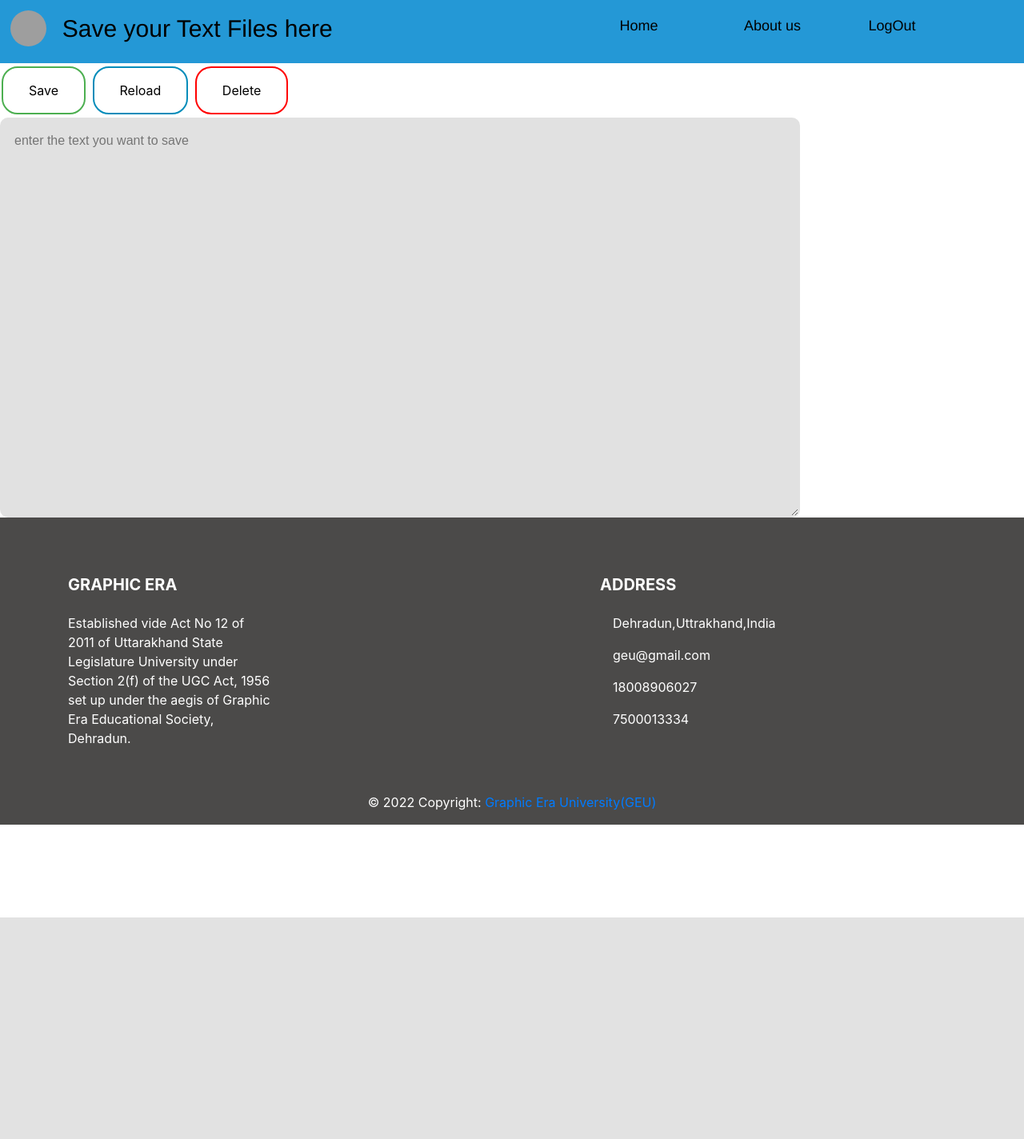
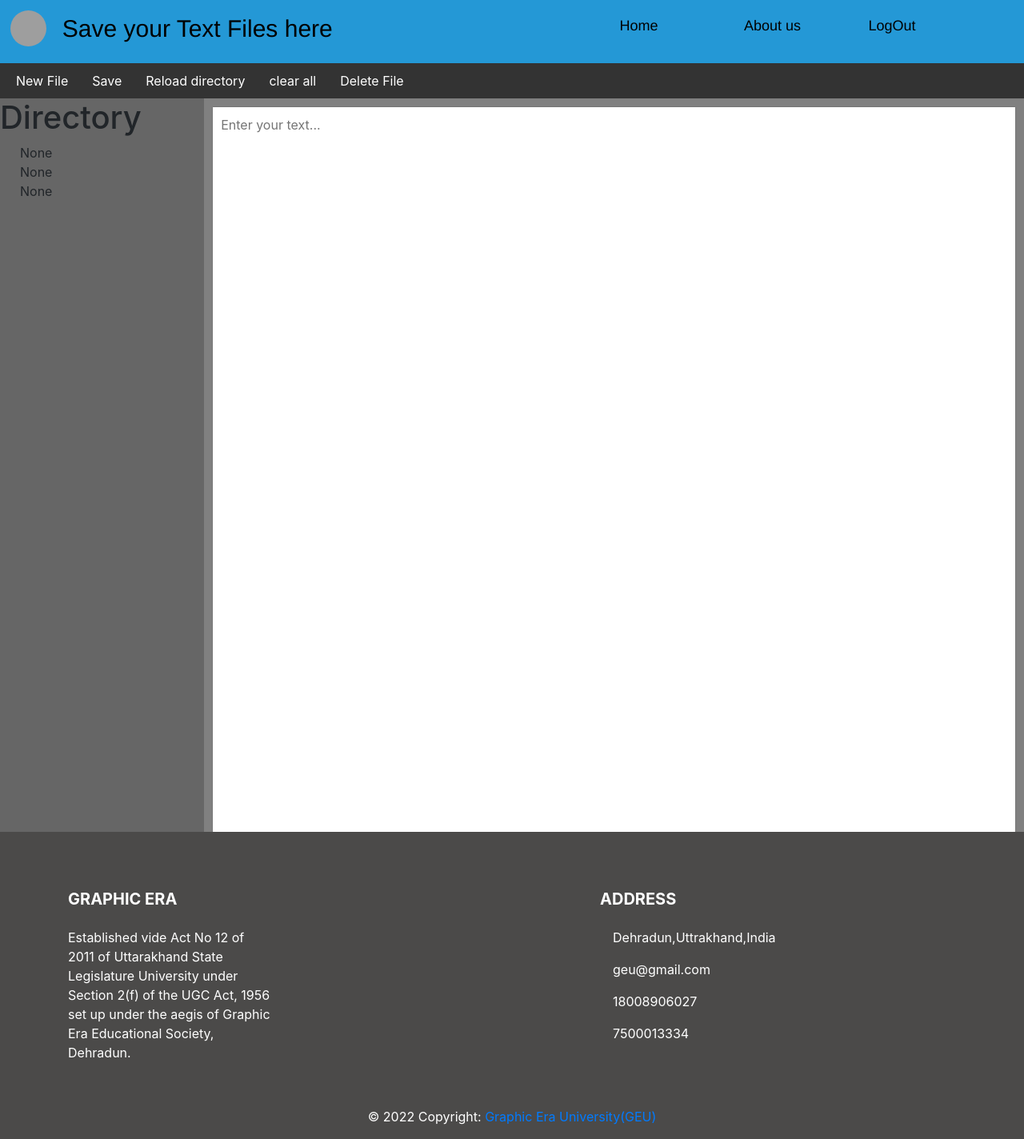
Before and after one commit to Aabhishek29/SaveText_web, a Django app: page /getUserLogin in a window 1280 px wide. Shown: the whole page at 80% size. Before the commit the page ends 1147 px from the top, so only its background shows below. Run offline with Django 3.2, Linux system fonts and the light colour scheme; some libraries are stand-ins or nearby versions; grey boxes are pictures that could not be loaded.

Commit message:
UI/UX updates

```diff
--- a/SaveText_web/settings.py
+++ b/SaveText_web/settings.py
@@ -146,4 +146,4 @@
 
 # UserName : lucifer
 # email : abhi@abhi.com
-# password : helloworld
+# password : 29072002
--- a/assets/javascript/utils.js
+++ b/assets/javascript/utils.js
@@ -3,6 +3,7 @@
     var pass = document.getElementById("password");
     let pattern = /[0-9]/g;
     if(!pattern.test(name)){
+        // alert("Wrong Data")
         return false;
     }
     if(pass==="")
--- a/registration/models.py
+++ b/registration/models.py
@@ -1,4 +1,5 @@
 import email
+from pyexpat import model
 from statistics import mode
 from turtle import Turtle
 from django.db import models
@@ -31,3 +32,7 @@
     hint_answer = models.CharField(
         max_length=30,blank=True,null=True
     )
+
+    userId = models.CharField(
+        max_length=15,null=False,blank=False,primary_key=True
+    )
--- a/registration/views.py
+++ b/registration/views.py
@@ -40,7 +40,7 @@
 
         if(authenticateUser(username , password)):
             return HttpResponseRedirect('/')
-        sessionId = uuid.uuid4().hex[:15].upper()
+        sessionId = genrateUUId()
         print(f'session id : {sessionId}')
     return render(request,'textUtils.html')
 
@@ -69,12 +69,14 @@
             return HttpResponseRedirect('/registerUser')
         db_obj.hint_question = request.POST['hint_question']
         db_obj.hint_answer = request.POST['hint_answer']
+
+        db_obj.userId = genrateUUId()
         try:
             res = send_otp(request,db_obj.email)
             if(res):
+                print('data saved Sucessfully...')
                 return render(request,'checkOtp.html')
             # db_obj.save()
-                print('data saved Sucessfully...')
         except Exception as e:
             messages.info(request,"Email Id already")
             messages.info(request,"Email Id already exist Please goto Forget Password to retrive your Account")
@@ -83,9 +85,13 @@
         return render(request, 'Home.html')
     return render(request,'/')
 
+
+def genrateUUId():
+    return uuid.uuid4().hex[:15]
+
 def registerUser(request):
-    form = RegistrationForm()
-    return render(request,'Registration.html',{'form':form})
+    # form = RegistrationForm()
+    return render(request,'Registration.html')
 
 
 
@@ -107,10 +113,10 @@
     o=generateOTP()
     print(o)
     htmlgen = f'<p>Your OTP is <strong>{o}</strong></p>'
-    # a = send_mail('OTP request',o,'startabhishek29@gmail.com',[email], fail_silently=False, html_message=htmlgen)
-    # if(a==0):
-    #     print('not send')
-    #     return False
-    # else:
-    #     print('sent succesfully')
+    a = send_mail('OTP request',o,'startabhishek29@gmail.com',[email], fail_silently=False, html_message=htmlgen)
+    if(a==0):
+        print('not send')
+        return False
+    else:
+        print('sent succesfully')
     return True
--- a/static/css/textUtils.css
+++ b/static/css/textUtils.css
@@ -2,6 +2,7 @@
   margin: 0px;
   padding: 0px;
   box-sizing: border-box;
+  overflow-x: hidden;
 }
 #nav-bar{
   background-color:#2498d6;
@@ -112,3 +113,54 @@
       border-color: #333333; */
 
   }
+
+
+.parent-main-container{
+  width: 100%;
+}
+
+.windows-menu-panel{
+  display: inline-flex;
+  width: 100%;
+  background-color: #333333;
+}
+
+.windows-menu-panel button{
+  margin-left: 10px;
+  border: none;
+  padding: 10px;
+  background-color: #333333;
+  color: white;
+
+}
+
+.windows-menu-panel button:hover{
+  background-color: white;
+  color: #333333;
+  border-radius: 10px;
+  opacity: 0.8;
+
+  /* padding: 5px; */
+}
+
+.windows-text-panel{
+  height: 80vh;
+  width: 100%;
+  display: inline-flex;
+}
+
+.left-directory-panel{
+  width: 25%;
+  height: 100%;
+  background-color: #666666;
+}
+
+.right-textarea-panel{
+  width: 100%;
+  background-color: grey;
+  padding: 10px;
+}
+
+.right-textarea-panel textarea{
+  padding: 10px;
+}
--- a/templates/textUtils.html
+++ b/templates/textUtils.html
@@ -22,11 +22,27 @@
                     <li><a href="/">LogOut</a></li>
                 </ul>
         </div>
-        <button class="button button1">Save</button>
-        <button class="button button2">Reload</button>
-        <button class="button button3">Delete</button>
-        <div>
-        <textarea class="textarea" placeholder="enter the text you want to save"></textarea>
+        <div class="parent-main-container">
+          <div class="windows-menu-panel">
+            <button>New File</button>
+            <button>Save</button>
+            <button>Reload directory</button>
+            <button>clear all</button>
+            <button>Delete File</button>
+          </div>
+          <div class="windows-text-panel">
+            <div class="left-directory-panel">
+              <h1 style="overflow: hidden;">Directory</h1>
+              <ul style="margin-left: 25px">
+                <li style="list-style: lower-alpha;">None</li>
+                <li style="list-style: lower-alpha;">None</li>
+                <li style="list-style: lower-alpha;">None</li>
+              </ul>
+            </div>
+            <div class="right-textarea-panel">
+                <textarea style="width: 100%;height: 80vh;" placeholder="Enter your text..."></textarea>
+            </div>
+          </div>
         </div>
 
         <footer class="page-footer font-small stylish-color-dark pt-4" style="background-color:  #4b4a49; color: #fff;">
```
Also changed, not shown: assets/css/textUtils.css (+166 -0 lines), templates/Registration.html (+60 -22 lines), templates/home.html (+9 -27 lines), assets/images/LoginBgImage.jpg (added), assets/images/Titleimages.jfif (added), assets/images/bgimage.jpg (added), db.sqlite3, registration/migrations/0001_initial.py, static/images/LoginBgImage.jpg (added), static/images/Titleimages.jfif (added), static/images/bgimage.jpg (added), static/images/logoImg.jpg (added).
